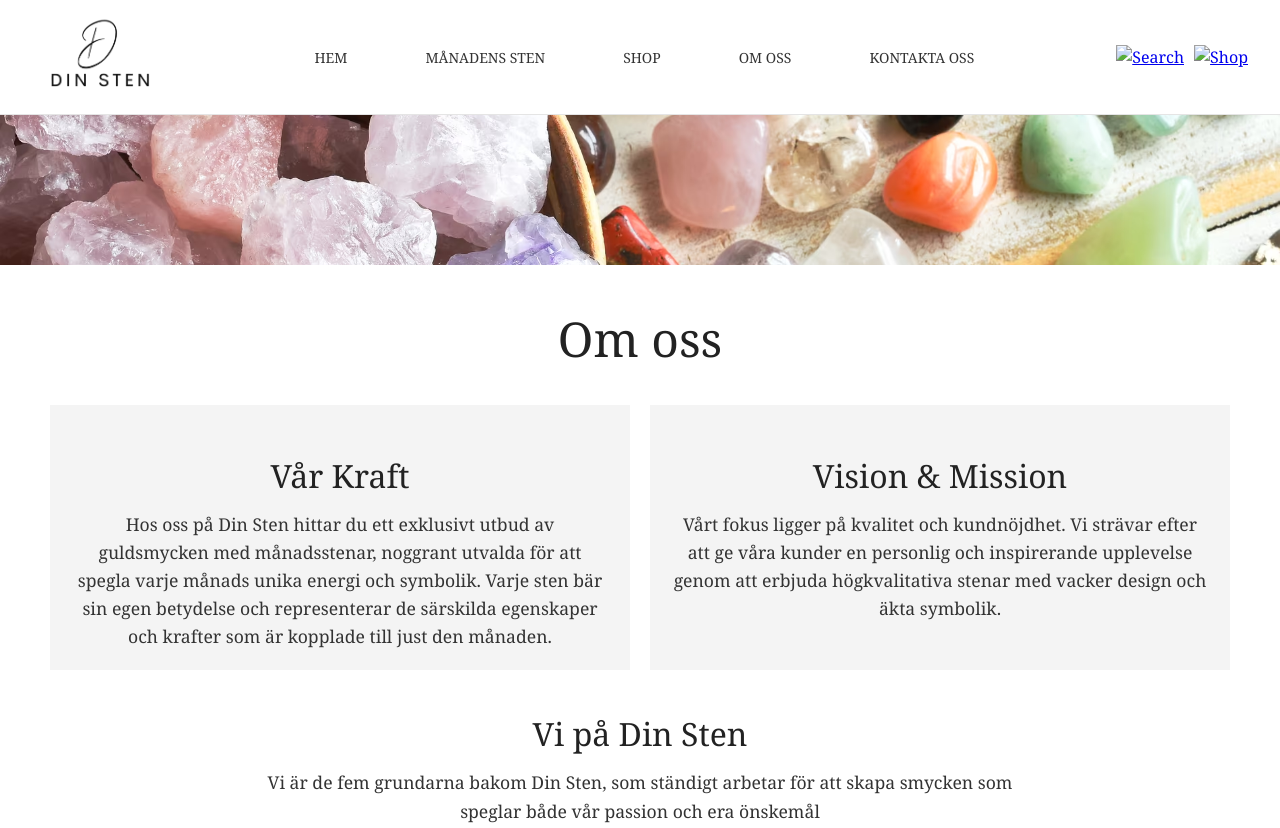
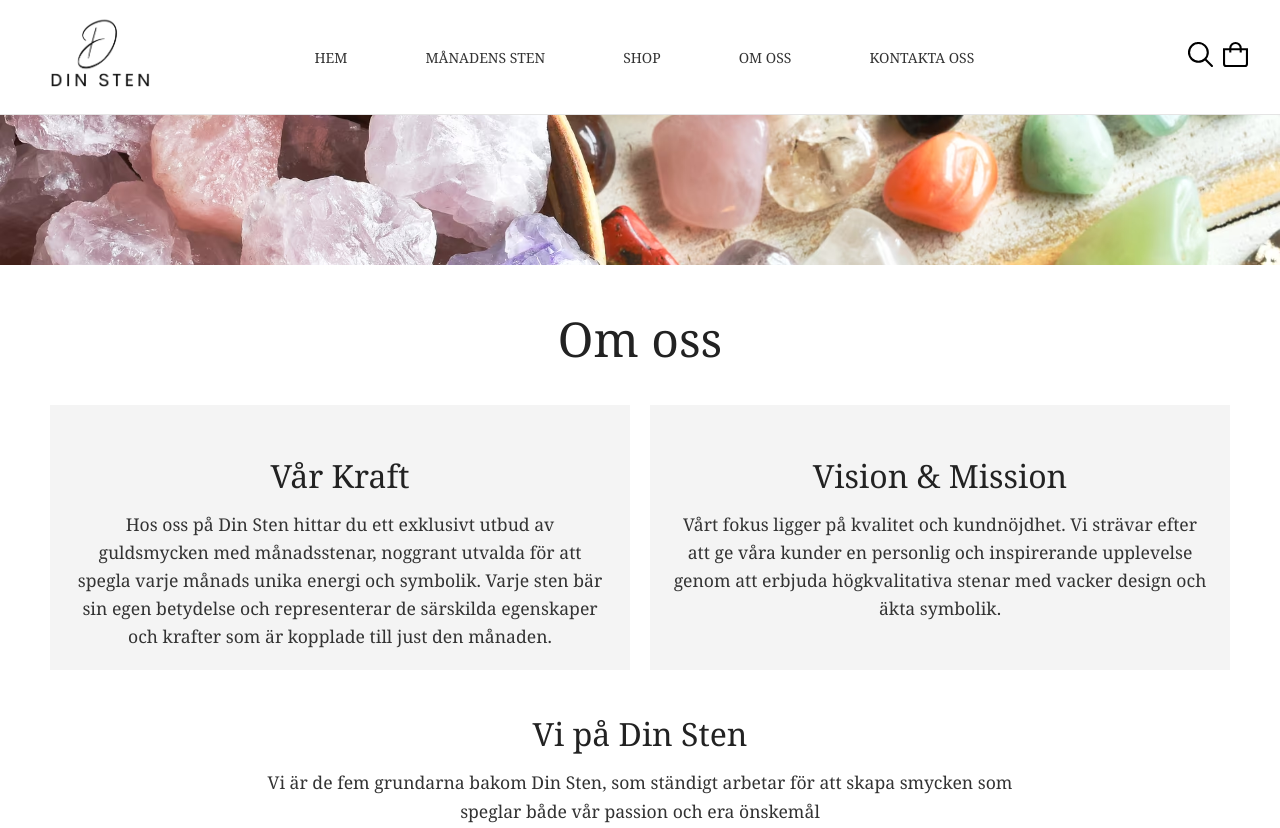
Before and after one commit to Jamour88/fiktiv-webbyr-, a plain HTML site: page about-us/about-us.html in a window 1280 px wide. Shown: the top 828 px of the page. Drawn offline with Linux system fonts and the light colour scheme; the site is published under a folder, as on GitHub Pages, so addresses that start at the root find nothing.

Commit message:
fixade till sök o varukorg ikonerna

```diff
--- a/about-us/about-us.html
+++ b/about-us/about-us.html
@@ -51,8 +51,8 @@
             </li>
           </ul>
           <div class="ikoner">
-            <a href="#"><img class="header-icons" id="search" src="/fiktiv-webbyra-generalstyling/img/search.svg.svg" alt="Search" /></a>
-            <a href="#"><img class="header-icons" id="shop" src="/fiktiv-webbyra-generalstyling/img/shoppingsvg.svg.svg" alt="Shop" /></a>
+            <a href="#"><img class="header-icons" id="search" src="../fiktiv-webbyra-generalstyling/img/search.svg.svg" alt="Search" /></a>
+            <a href="#"><img class="header-icons" id="shop" src="../fiktiv-webbyra-generalstyling/img/shoppingsvg.svg.svg" alt="Shop" /></a>
           </div>
         </nav>
       </header>
```
